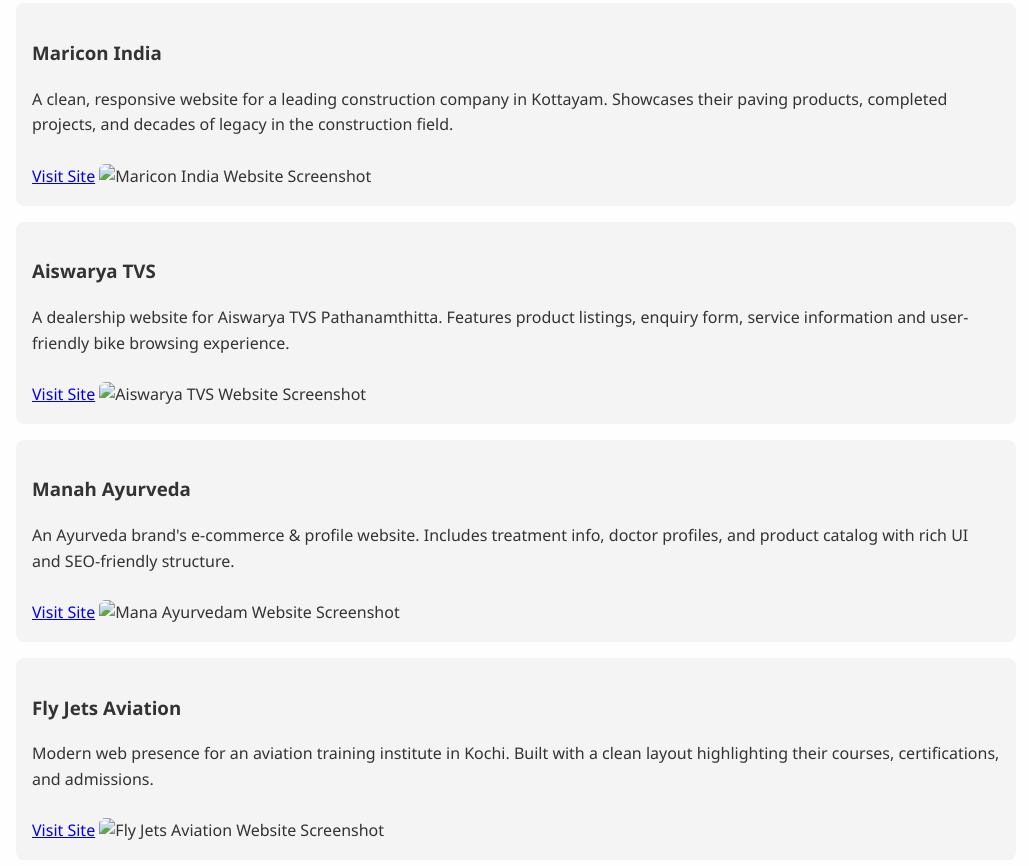
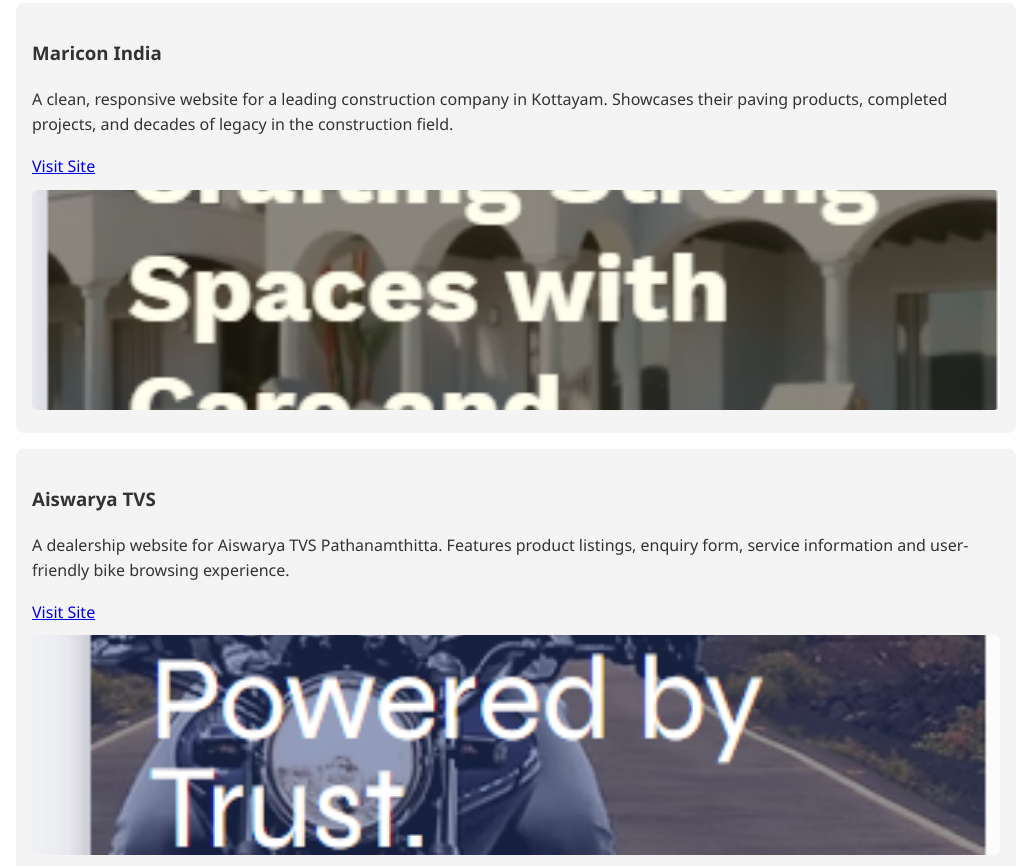
Before and after one commit to kochu-123/Portfolio, a plain HTML site: page index.html in a window 1280 px wide. Shown: the part 1094-1960 px from the top of the page, without its empty margins (124-1153 px from the left). Drawn offline with Linux system fonts and the light colour scheme.

Commit message:
Update index.html

```diff
--- a/index.html
+++ b/index.html
@@ -22,7 +22,7 @@
     <div class="container">
         <section id="about">
             <h2>About Me</h2>
-            <img src="images/img.jpg" alt="Jeena Jose" class="profile-pic">
+            <img src="img.jpg" alt="Jeena Jose" class="profile-pic">
             <p>I am a Python developer and trainer with experience in full stack development using Django, Flask, and frontend tools like HTML, CSS, JavaScript, and Angular. I enjoy building practical applications, training students, and solving real-world
                 problems through code.</p>
             <p><strong>Currently working as a Web Developer</strong>, and have actively contributed to various live client projects including:</p>
@@ -54,28 +54,28 @@
                 <h3>Maricon India</h3>
                 <p>A clean, responsive website for a leading construction company in Kottayam. Showcases their paving products, completed projects, and decades of legacy in the construction field.</p>
                 <a href="https://mariconindia.com" target="_blank">Visit Site</a>
-                <img src="images/img4.png" alt="Maricon India Website Screenshot">
+                <img src="img4.png" alt="Maricon India Website Screenshot">
             </div>
 
             <div class="project">
                 <h3>Aiswarya TVS</h3>
                 <p>A dealership website for Aiswarya TVS Pathanamthitta. Features product listings, enquiry form, service information and user-friendly bike browsing experience.</p>
                 <a href="https://aiswaryatvs.com" target="_blank">Visit Site</a>
-                <img src="images/img2.png" alt="Aiswarya TVS Website Screenshot">
+                <img src="img2.png" alt="Aiswarya TVS Website Screenshot">
             </div>
 
             <div class="project">
                 <h3>Manah Ayurveda</h3>
                 <p>An Ayurveda brand's e-commerce & profile website. Includes treatment info, doctor profiles, and product catalog with rich UI and SEO-friendly structure.</p>
                 <a href="https://manahayurveda.com" target="_blank">Visit Site</a>
-                <img src="images/img3.png" alt="Mana Ayurvedam Website Screenshot">
+                <img src="img3.png" alt="Mana Ayurvedam Website Screenshot">
             </div>
 
             <div class="project">
                 <h3>Fly Jets Aviation</h3>
                 <p>Modern web presence for an aviation training institute in Kochi. Built with a clean layout highlighting their courses, certifications, and admissions.</p>
                 <a href="https://flyjetsaviation.com" target="_blank">Visit Site</a>
-                <img src="images/img1.png" alt="Fly Jets Aviation Website Screenshot">
+                <img src="img1.png" alt="Fly Jets Aviation Website Screenshot">
             </div>
         </section>
 
```
